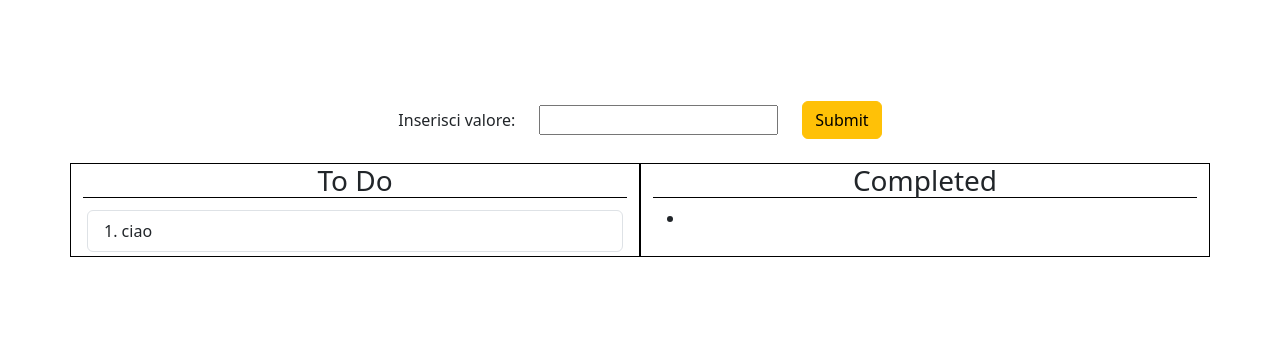
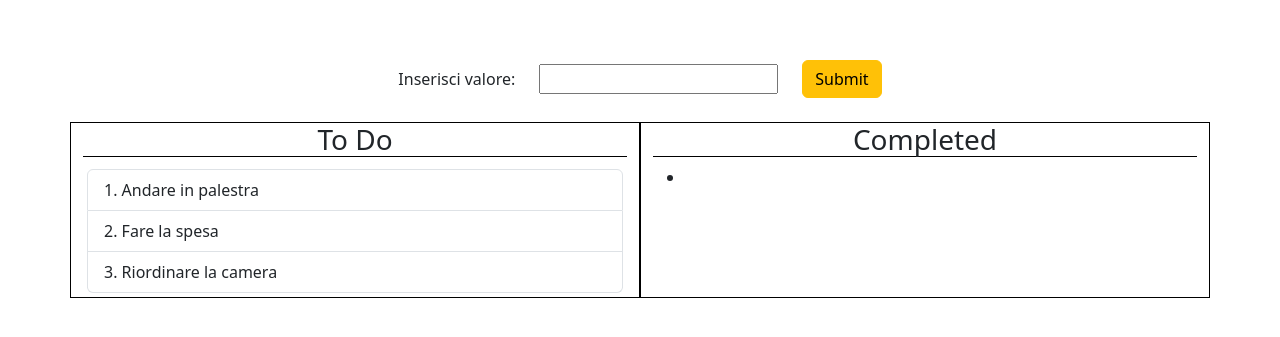
Before and after one commit to ruggerifrancesco/vue-todolist, a plain HTML site: page index.html in a window 1280 px wide. Shown: the part 221-558 px from the top of the page. Drawn offline with nearby package versions, Linux system fonts and the light colour scheme.

Commit message:
Visualizing to do list

```diff
--- a/index.html
+++ b/index.html
@@ -39,9 +39,13 @@
                 <div class="row">
                   <div class="col border-black border-1 border">
                     <h3 class="border-black border-1 border-bottom">To Do</h3>
+
                     <ol class="list-group list-group-numbered p-1 text-start">
-                        <li class="list-group-item">ciao</li>
+                        <li class="list-group-item" v-for="item in todoItems" :key="item">
+                            {{ item }}
+                        </li>
                     </ol>
+
                   </div>
                   <div class="col border-black border-1 border">
                     <h3 class="border-black border-1 border-bottom">Completed</h3>
```
